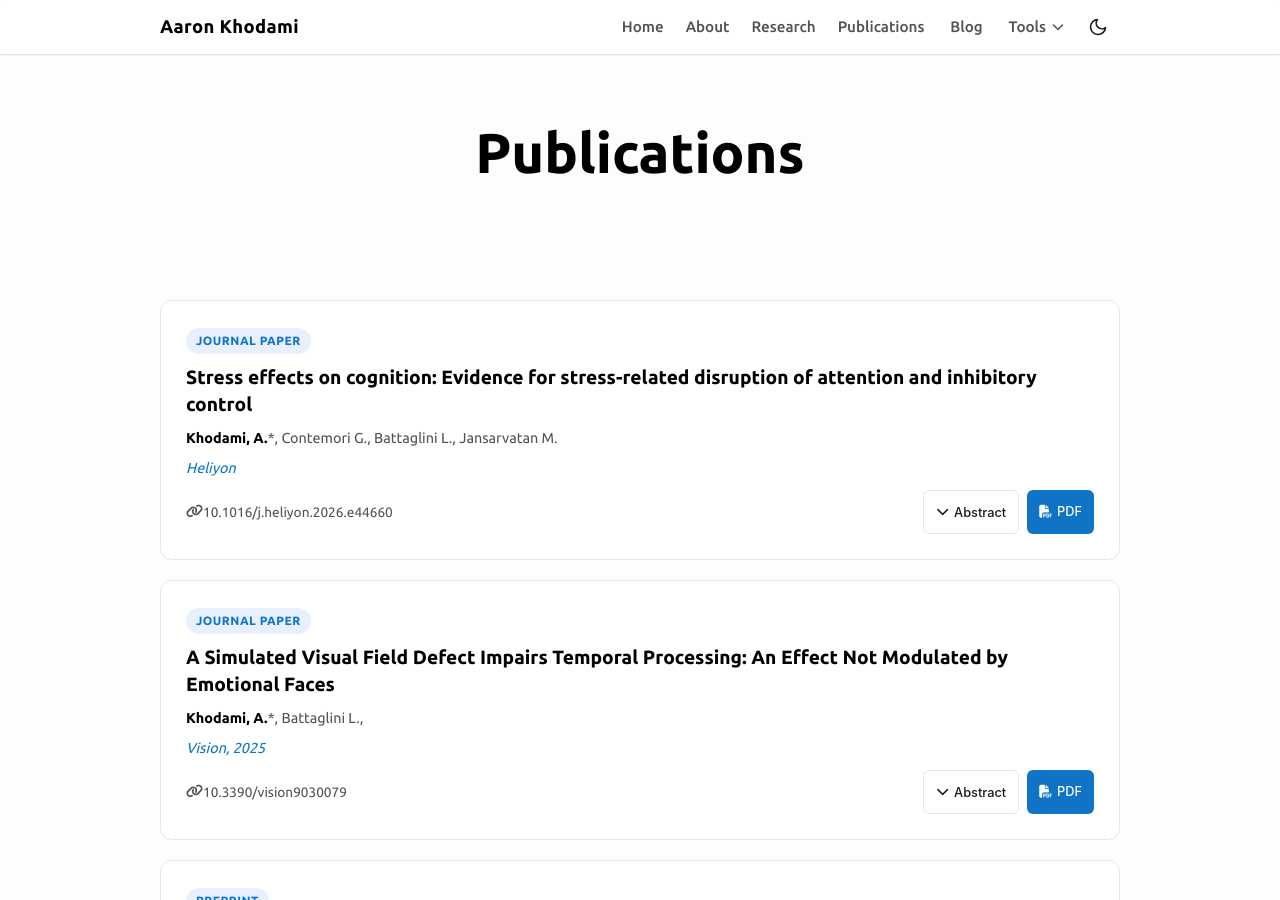
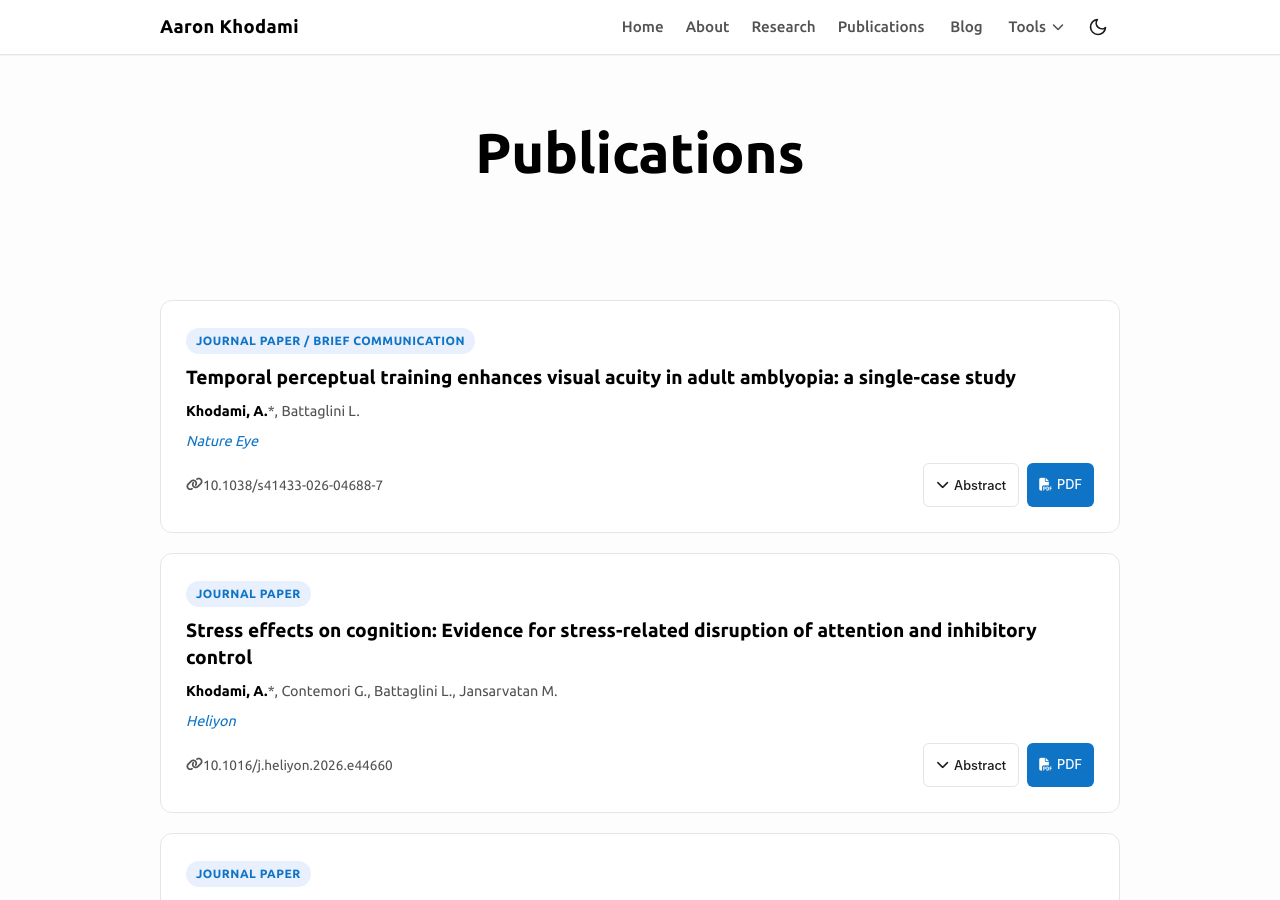
Before and after one commit to Aaronkhodami/aaronkhodami.github.io, a Jekyll site: the page built from publications.md, in a window 1280 px wide and 900 px high. Built offline with Jekyll 4.4.1, drawn with Linux system fonts in a browser that asks for light colours.

Commit message:
Add publication on visual acuity enhancement study
Added a new publication entry on temporal perceptual training in adult amblyopia.

```diff
--- a/_data/publications.yml
+++ b/_data/publications.yml
@@ -1,3 +1,11 @@
+
+- title: "Temporal perceptual training enhances visual acuity in adult amblyopia: a single-case study"
+  type: "Journal Paper / Brief Communication"
+  authors: "**Khodami, A.***, Battaglini L."
+  journal: "Nature Eye"
+  abstract: ""
+  doi: "10.1038/s41433-026-04688-7"
+  pdf: "assets/uploads/Khodami%2C%20A.%2C%20Battaglini%2C%20L.%20Temporal%20perceptual%20training%20enhances%20visual%20acuity%20in%20adult%20amblyopia--a%20single-case%20study..pdf"
 
 - title: "Stress effects on cognition: Evidence for stress-related disruption of attention and inhibitory control"
   type: "Journal Paper"
```
